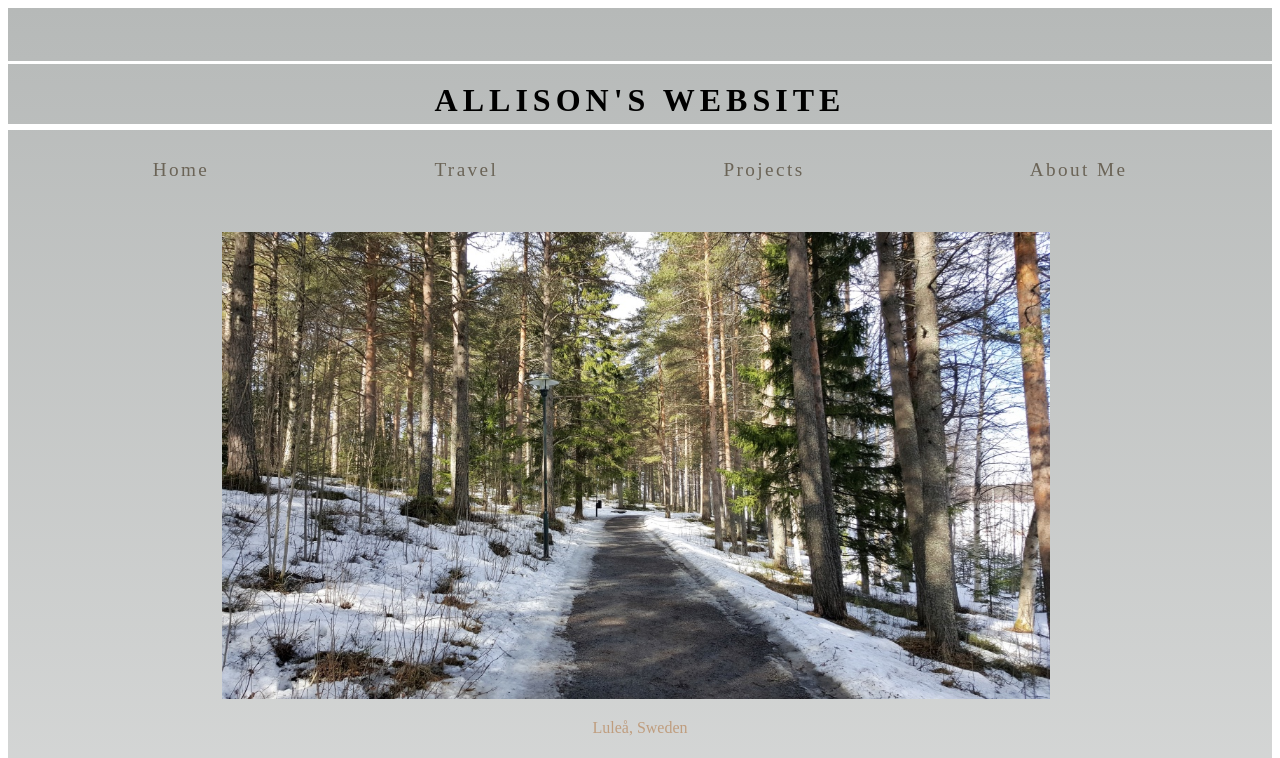
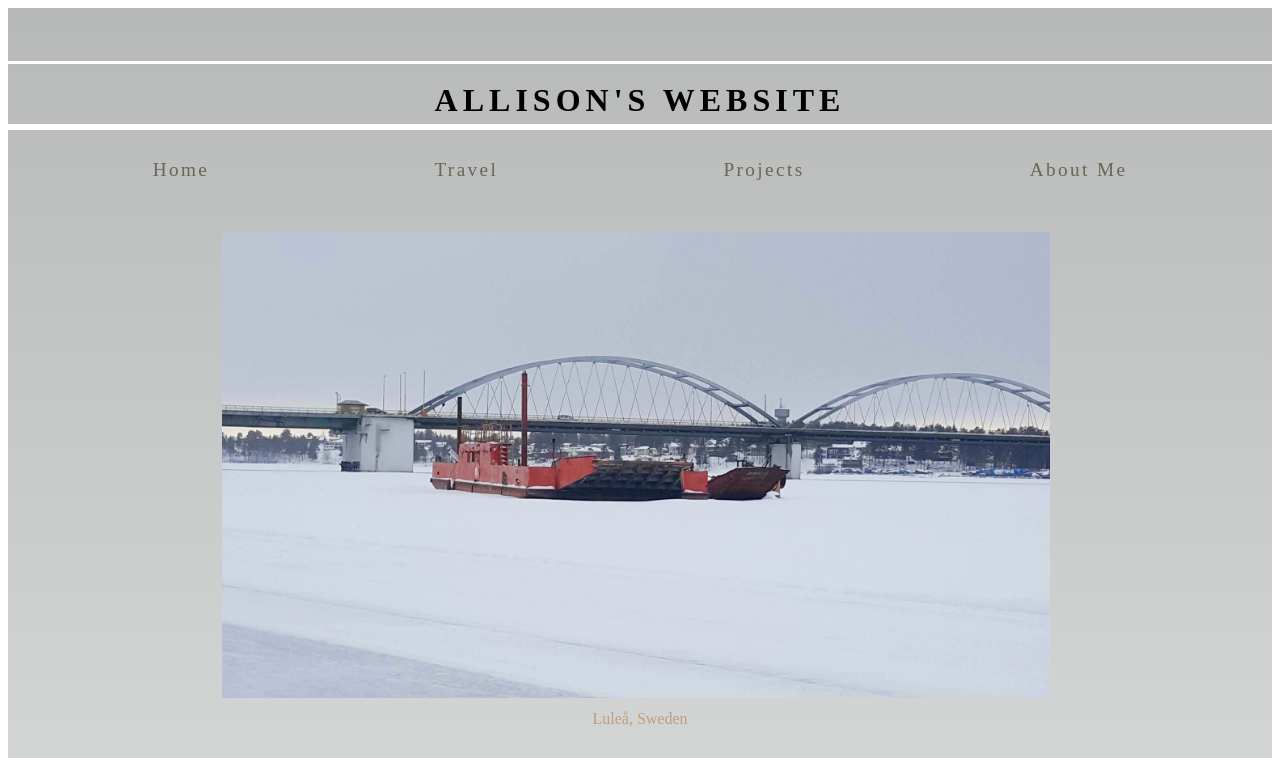
Before and after one commit to allisonbessett/portfolio, a plain HTML site: page travel.html in a window 1280 px wide. In both pictures the pointer is over the picture 635 px from the left and 465 px from the top of the page. Shown: the top 758 px of the page. Drawn offline with Linux system fonts and the light colour scheme; a web font is replaced by a local one.

Commit message:
Photo transition

```diff
--- a/styles/first-stylesheet.css
+++ b/styles/first-stylesheet.css
@@ -136,17 +136,15 @@ figcaption {
 
 .lulea {
   display: inline-block;
-  margin-bottom: 0.5rem;
   width: 70%;
   height: auto;
   margin-right: 0.5rem;
 }
-.lulea:hover img {
-  display: none;
-}
 
-.lulea:hover::after {
-  content:url(walking-on-water.jpg);
+
+.lulea:hover {
+  content:url('https://raw.githubusercontent.com/allisonbessett/portfolio/master/images/walking-on-water.jpg');
+  transition: all 2s linear 1s;
   width:70%;
   height: auto;
 }
```
